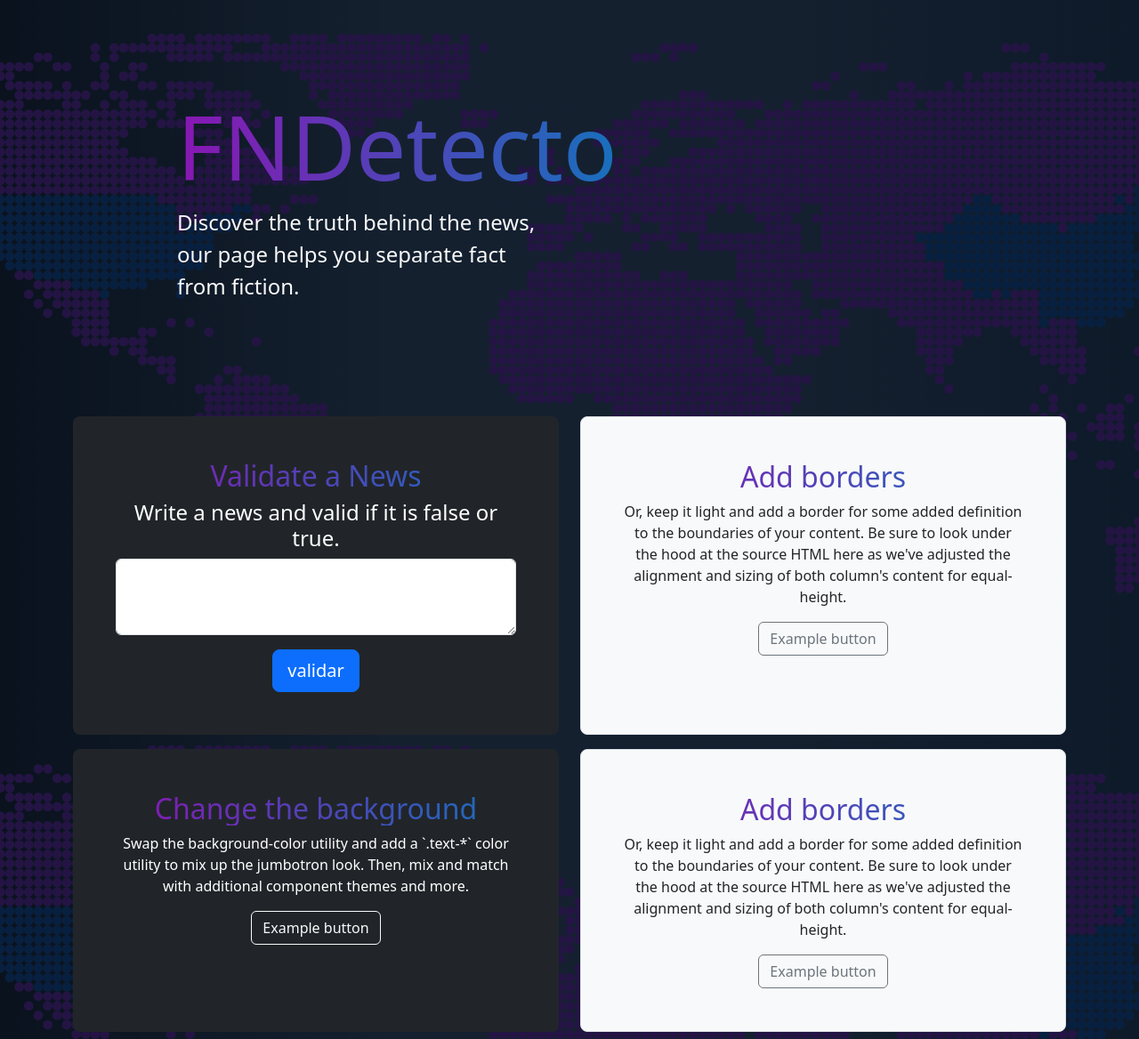
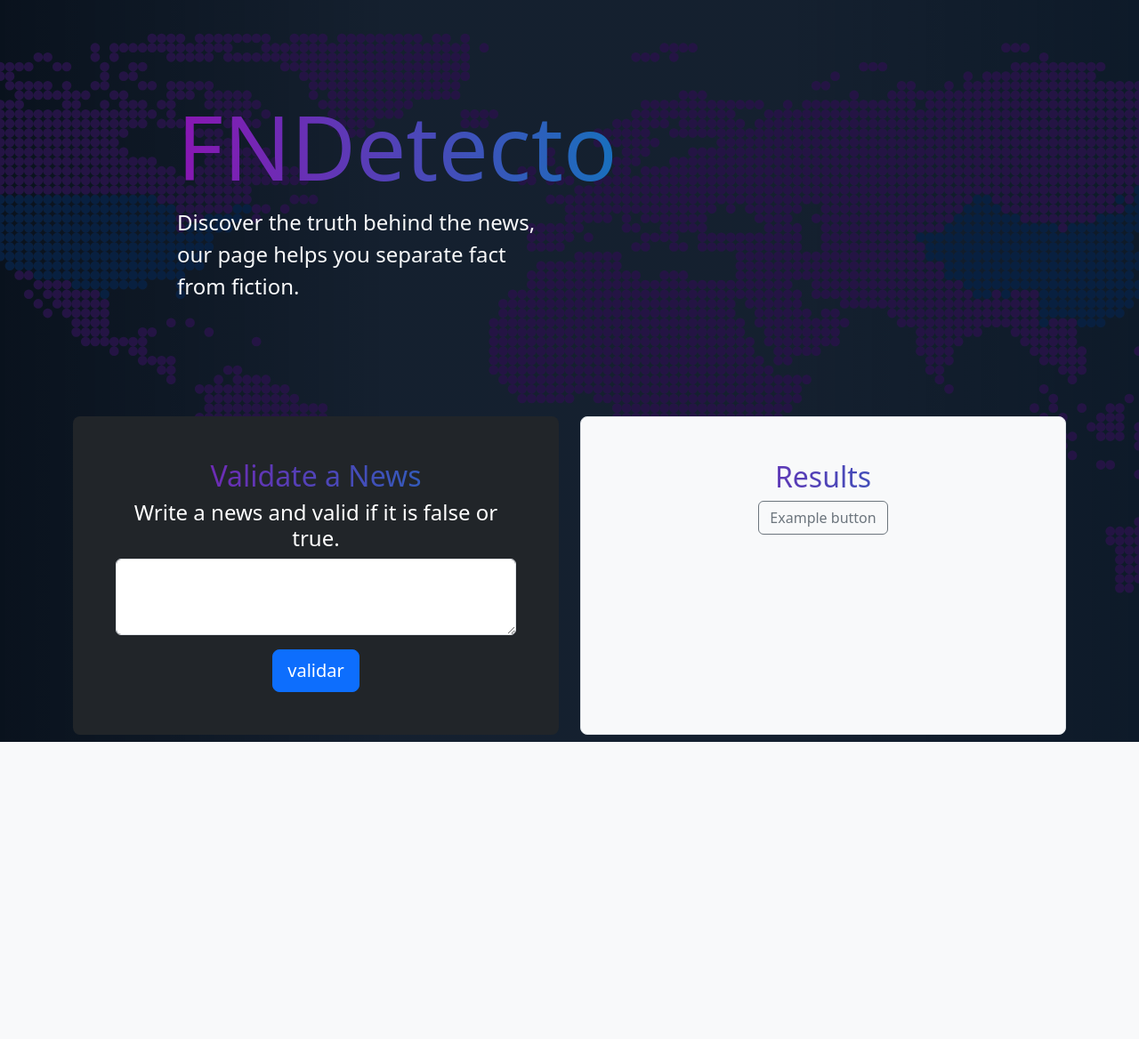
Before and after one commit to carlosDAC2020/Aux_Fake_News_Detector, a Django app: page / in a window 1280 px wide. Shown: the whole page at 89% size. After the commit the page ends 834 px from the top, so only its background shows below. Run offline with Django 4.2, Linux system fonts and the light colour scheme.

Commit message:
actualizacion de modelo

```diff
--- a/get_news/templates/index.html
+++ b/get_news/templates/index.html
@@ -44,32 +44,15 @@
             </div>
             <div class="col-md-6">
               <div class="h-100 p-5 bg-body-tertiary border rounded-3">
-                <h2>Add borders</h2>
-                <p>Or, keep it light and add a border for some added definition to the boundaries of your content. Be sure to look under the hood at the source HTML here as we've adjusted the alignment and sizing of both column's content for equal-height.</p>
+                <h2>Results</h2>
+
                 <button class="btn btn-outline-secondary" type="button">Example button</button>
               </div>
             </div>
           </div>
         </section>
 
-        <section class="py-2 text-center container ">
-          <div class="row align-items-md-stretch">
-            <div class="col-md-6">
-              <div class="h-100 p-5 text-bg-dark rounded-3">
-                <h2>Change the background</h2>
-                <p>Swap the background-color utility and add a `.text-*` color utility to mix up the jumbotron look. Then, mix and match with additional component themes and more.</p>
-                <button class="btn btn-outline-light" type="button">Example button</button>
-              </div>
-            </div>
-            <div class="col-md-6">
-              <div class="h-100 p-5 bg-body-tertiary border rounded-3">
-                <h2>Add borders</h2>
-                <p>Or, keep it light and add a border for some added definition to the boundaries of your content. Be sure to look under the hood at the source HTML here as we've adjusted the alignment and sizing of both column's content for equal-height.</p>
-                <button class="btn btn-outline-secondary" type="button">Example button</button>
-              </div>
-            </div>
-          </div>
-        </section>
+
 
 
       </main>
--- a/get_news/views.py
+++ b/get_news/views.py
@@ -8,8 +8,9 @@ from datetime import datetime
 from .models import News
 import spacy
 import nltk
-from nltk.corpus import wordnet as wn
-from collections import defaultdict
+
+# modelo de procesamiento de texto
+nlp = spacy.load('es_core_news_md')
 
 def index(request):
 
@@ -121,43 +122,15 @@ def news(request):
 
 def valid_new(request):
      if request.method =="POST":
-        # Carga del modelo en español
-        nlp = spacy.load("es_core_news_sm")
 
-        texto = request.POST["text"]
-        print(texto)
-        # Procesamiento del texto
+        texto = request.POST['text']
+        # Tokenización del texto ingresado por el usuario
+        tokens = nltk.word_tokenize(texto)
+
+        # Clasificación de las palabras usando SpaCy
         doc = nlp(texto)
+        for token in doc:
+            print(token.text, token.pos_)
 
-        # Tokenización
-        print("Tokenización:")
-        for token in doc:
-            print(token.text)
-
-        # Análisis de entidades
-        print("\nEntidades:")
-        for entidad in doc.ents:
-            print(entidad.text, "-", entidad.label_)
-
-
-        # Extracción de palabras clave (sustantivos y adjetivos)
-        palabras_clave = [token for token in doc if token.pos_ in ['NOUN', 'ADJ']]
-
-        # Búsqueda de sinónimos
-        sinonimos = defaultdict(list)
-        for palabra in palabras_clave:
-            synsets = wn.synsets(palabra.text, lang='spa')
-            for synset in synsets:
-                for lemma in synset.lemmas(lang='spa'):
-                    sinonimo = lemma.name()
-                    if sinonimo != palabra.text and sinonimo not in sinonimos[palabra.text]:
-                        sinonimos[palabra.text].append(sinonimo)
-
-        # Resultados
-        print("Palabras clave y sinónimos:")
-        for palabra, sinonimos_palabra in sinonimos.items():
-            print(f"{palabra}: {', '.join(sinonimos_palabra)}")
-
-
-
-        return HttpResponse("validar noticias")
+     else:
+        return HttpResponse("error")
```
